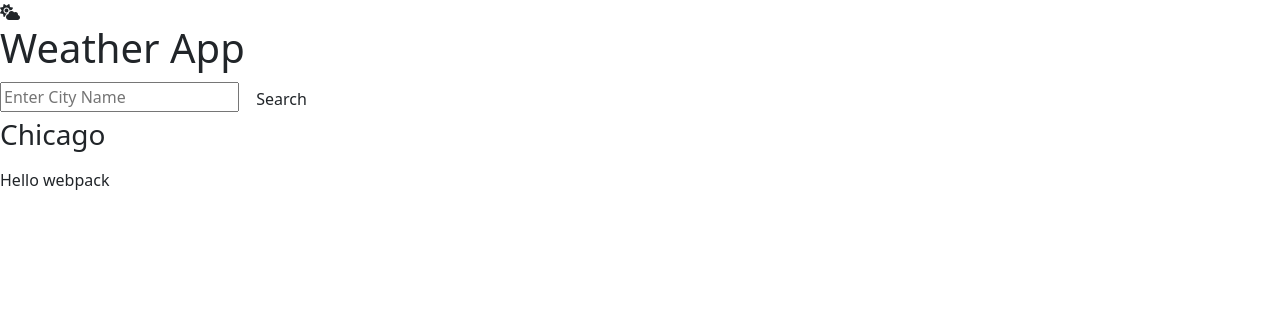
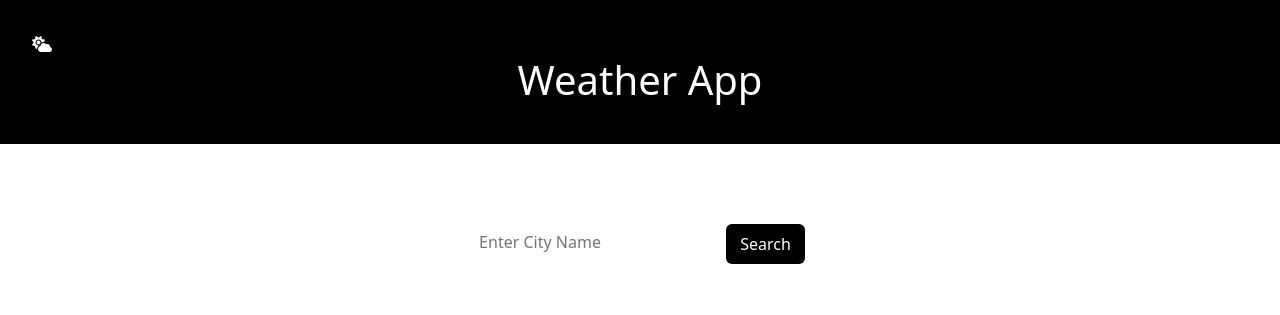
Before and after one commit to Vurnex/weather-app, a website built with webpack: page src/index.html in a window 1280 px wide. Built offline with nearby package versions, Linux system fonts and the light colour scheme.

Commit message:
Add some styles

```diff
--- a/src/index.html
+++ b/src/index.html
@@ -28,7 +28,7 @@
             </div>
         </header>
 
-        <main>
+        <main class="main">
 
             <form class="form" id="searchForm" novalidate>
 
@@ -56,4 +56,8 @@
 
 https://michalosman.github.io/weather-app/
 
+https://www.theodinproject.com/lessons/node-path-javascript-weather-app#project-solution
+
+https://github.com/michalosman/weather-app
+
 -->
--- a/src/index.js
+++ b/src/index.js
@@ -6,10 +6,30 @@ function component() {
     const element = document.createElement('div');
 
     // Lodash, currently included via a script, is required for this line to work
-    element.innerHTML = _.join(['Hello', 'webpack'], ' ');
+    //element.innerHTML = _.join(['Hello', 'webpack'], ' ');
 
     return element;
 
 }
 
 document.body.appendChild(component());
+
+const searchForm = document.getElementById("searchForm");
+const searchInput = document.getElementById("searchInput");
+const searchBtn = document.getElementById("searchBtn");
+const searchResult = document.getElementById("searchResult");
+
+
+searchForm.addEventListener("submit", (e) => {
+    e.preventDefault();
+  });
+
+
+searchBtn.addEventListener("click", async () => {
+
+    searchResult.classList.add("active");
+
+    //if (searchInput.value === "") return;
+    //const weatherData = await weather.getData(searchInput.value);
+    //view.setSearchResult(weatherData);
+  });
--- a/src/style.scss
+++ b/src/style.scss
@@ -0,0 +1,55 @@
+.header {
+
+    padding: 2rem;
+    background-color: black;
+    color: white;
+}
+
+.logo-text {
+
+    text-align: center;
+}
+
+.main {
+
+    padding: 2rem;
+    margin-top: 2rem;
+}
+
+.form {
+
+    padding: 1rem;
+    text-align: center;
+}
+
+.input {
+
+    margin-right: 0.5rem;
+    border: 2px solid transparent;
+    color: black;
+}
+
+.btn {
+
+    background-color: black;
+    color: white;
+    transition: border 0.2s ease-in-out;
+    border: 2px solid transparent;
+}
+
+.search-result.active {
+
+    display: block;
+}
+
+.search-result {
+
+    display: none;
+    max-width: 300px;
+    padding: 2rem;
+    border-radius: 5px;
+    margin: 4rem auto;
+    background-color: var(--primary-dark);
+    color: var(--primary-light);
+    box-shadow: rgba(0, 0, 0, 0.35) 0px 5px 15px;
+}
```
Also changed, not shown: src/style.css, 1 other file.
